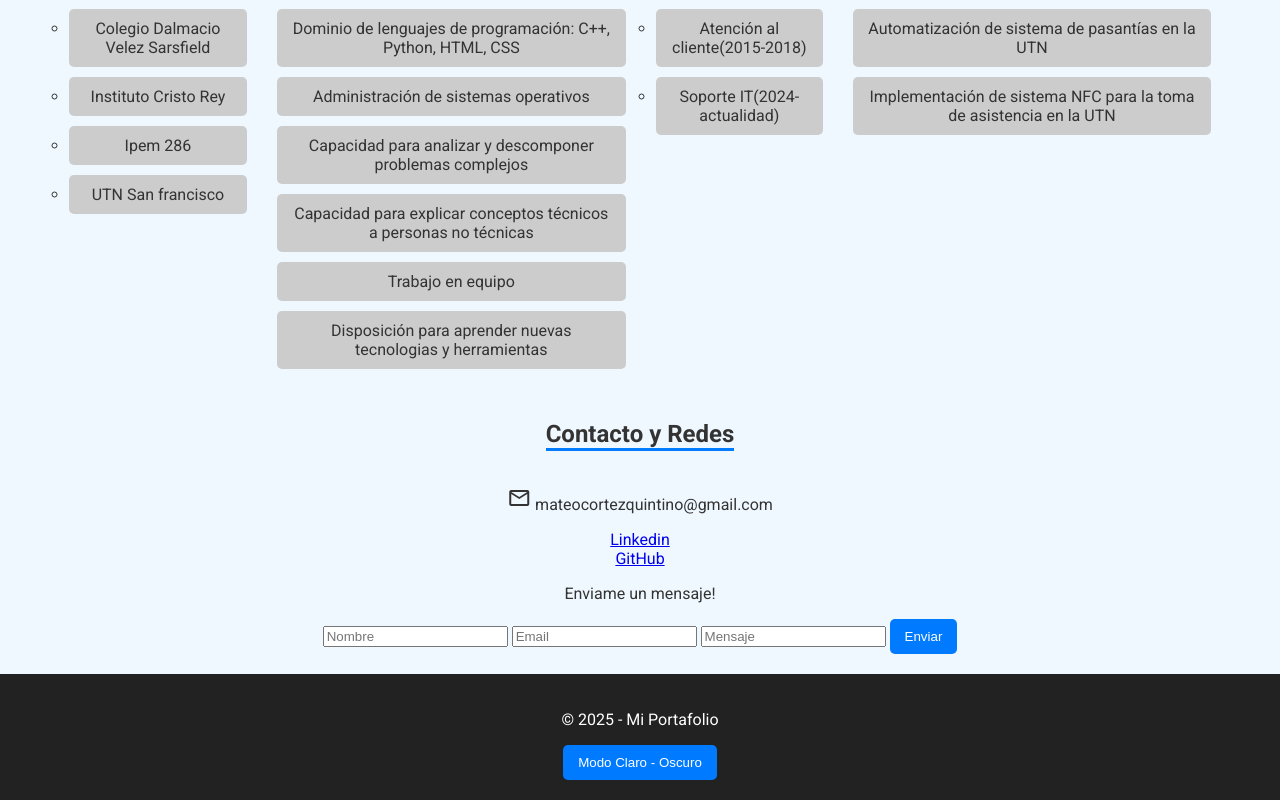
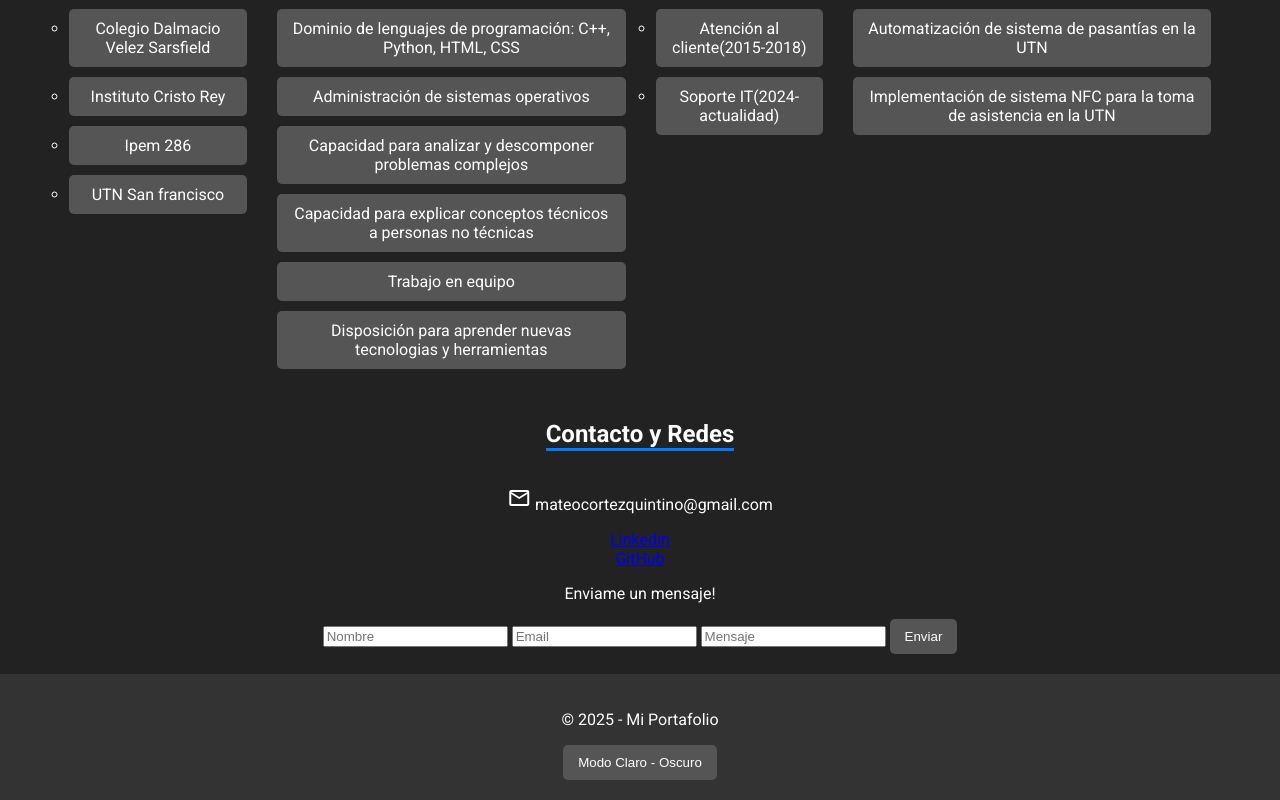
Before and after one commit to MateoCQ/TP1_DS, a plain HTML site: page index.html in a window 1280 px wide. Both pictures are taken after a click on the button "Modo Claro - Oscuro". Shown: the part 553-1353 px from the top of the page. Drawn offline with nearby package versions, Linux system fonts and the light colour scheme.

Commit message:
Modo Oscuro añadido

```diff
--- a/CSS/style.css
+++ b/CSS/style.css
@@ -89,3 +89,20 @@ footer {
 ol {
     list-style-type: circle;
 }
+
+.dark-mode{
+    background-color: #222;
+    color: white;
+}
+
+.dark-mode .btn{
+    background-color: #555;
+}
+
+.dark-mode li{
+    background-color: #555;
+}
+
+.dark-mode footer{
+    background-color: #333;
+}
--- a/index.html
+++ b/index.html
@@ -88,9 +88,12 @@
     </main>
     <footer>
         <p>&copy; 2025 - Mi Portafolio</p>
-        <button class="btn">Modo Claro - Oscuro</button>
+        <button id="theme-toggle" class="btn">Modo Claro - Oscuro</button>
     </footer>
 
+        <script>
+            document.getElementById('theme-toggle').addEventListener('click',function(){document.body.classList.toggle('dark-mode');});
+        </script>
 </body>
 
 </html>
```
